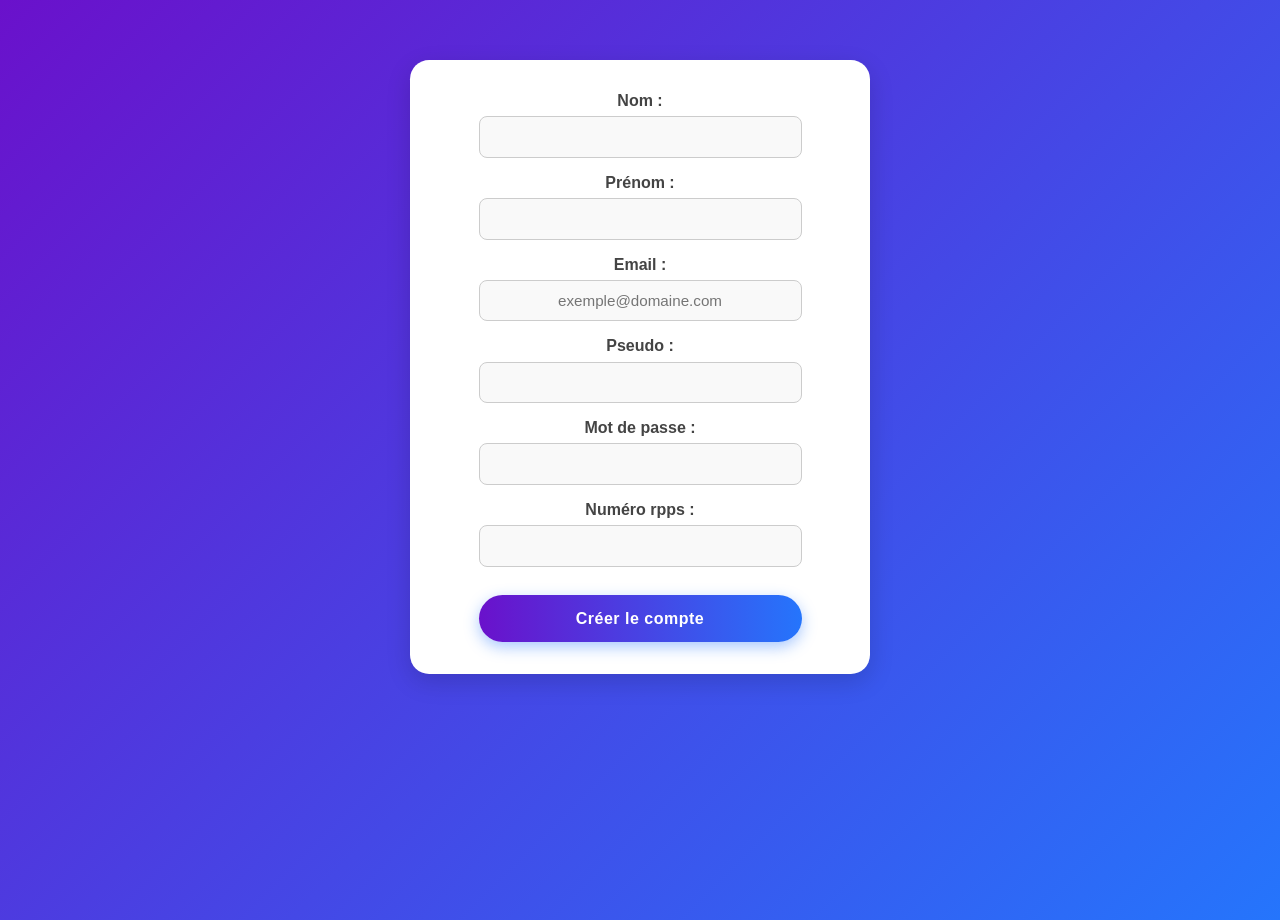
After one commit to Vip181/studiEcole, a PHP site: page /inscription_medecin.php in a window 1280 px wide. The commit adds this page. Run offline with PHP 8.4, Linux system fonts and the light colour scheme.

Commit message:
Add files via upload

```diff
--- /dev/null
+++ b/inscription_medecin.php
@@ -0,0 +1,34 @@
+<!DOCTYPE html>
+<html lang="fr">
+<head>
+  <meta charset="UTF-8">
+  <meta name="viewport" content="width=device-width, initial-scale=1.0">
+  <title>Inscription</title>
+  <link rel="stylesheet" href="./css/register.css">
+</head>
+<body>
+
+  <form method="POST" action="">
+    <label>Nom :</label>
+    <input type="text" name="nom" required>
+
+    <label>Prénom :</label>
+    <input type="text" name="prenom" required>
+
+    <label>Email :</label>
+    <input type="email" name="email" placeholder="exemple@domaine.com" required>
+
+    <label>Pseudo :</label>
+    <input type="text" name="pseudo" required>
+
+    <label>Mot de passe :</label>
+    <input type="password" name="mdp" required>
+
+    <label>Numéro rpps :</label>
+    <input type="text" name="num_rpps" pattern="[0-9]{11}" title="11 chiffres requis" required>
+
+    <input type="submit" name="ok" value="Créer le compte">
+  </form>
+
+</body>
+</html>
```
Also changed, not shown: index.php (+12 -3 lines).
